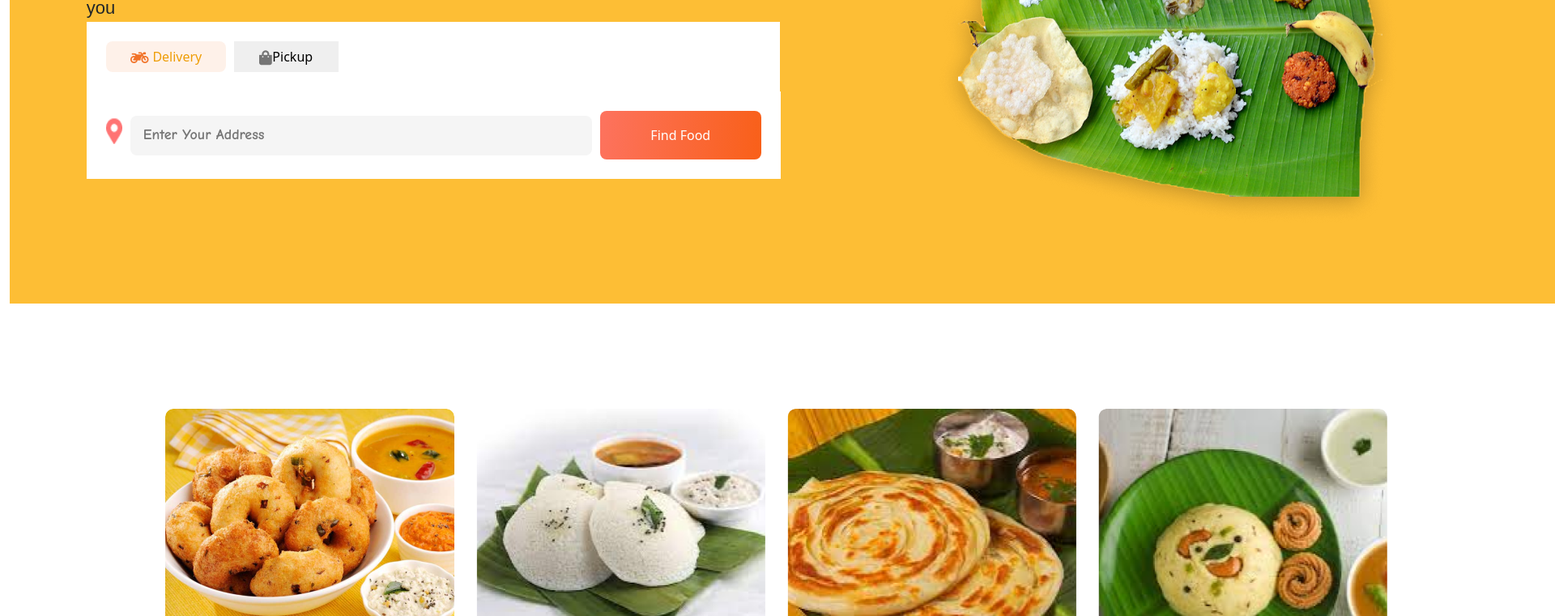
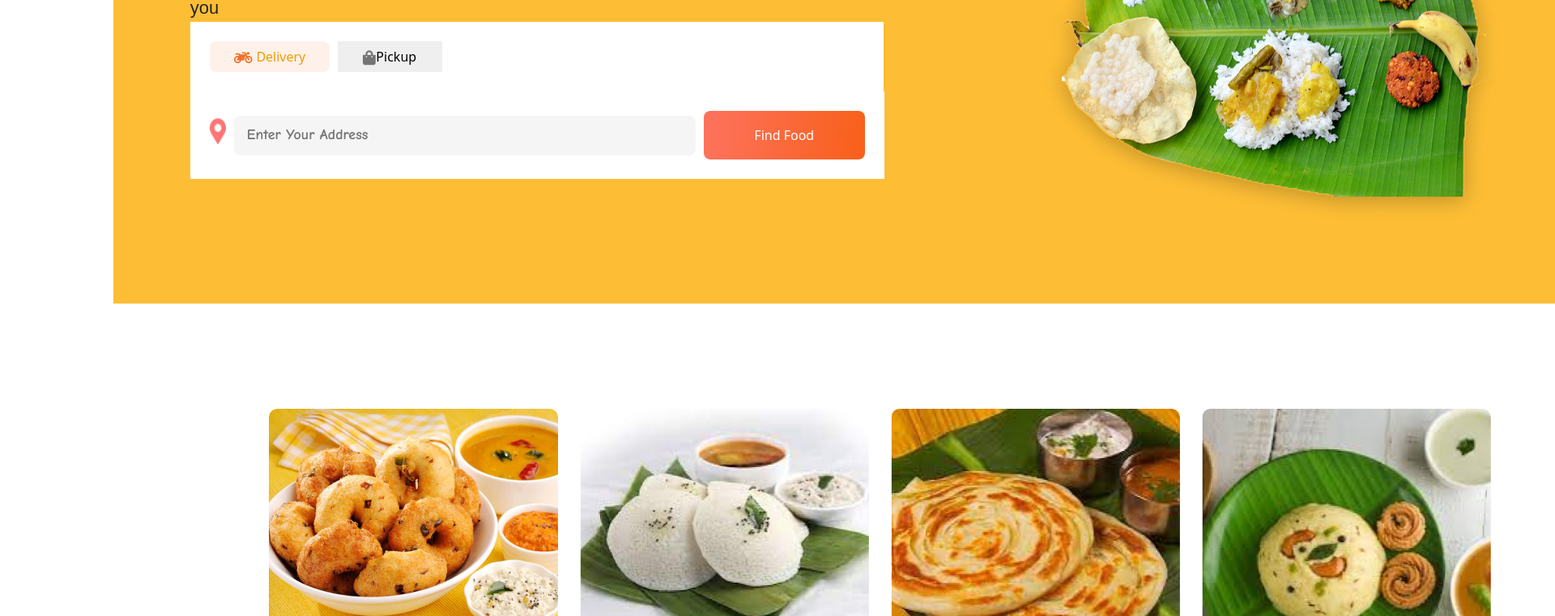
Before and after one commit to Vimal-45/Task2, a plain HTML site: page index.html in a window 1280 px wide. Shown: the part 353-1114 px from the top of the page at 81% size, 1920 px wide, since content can reach past the window. Drawn offline with nearby package versions, Linux system fonts and the light colour scheme; a web font is replaced by a local one.

Commit message:
Update styles.css
add container-fluid

```diff
--- a/styles.css
+++ b/styles.css
@@ -1,8 +1,6 @@
-/* .container-fluid{
-width: 4000px!important;
-width: auto;
-border: 10px solid red;
-} */
+.container-fluid{
+width: 80% !important;
+}
 
 
 nav{
```
